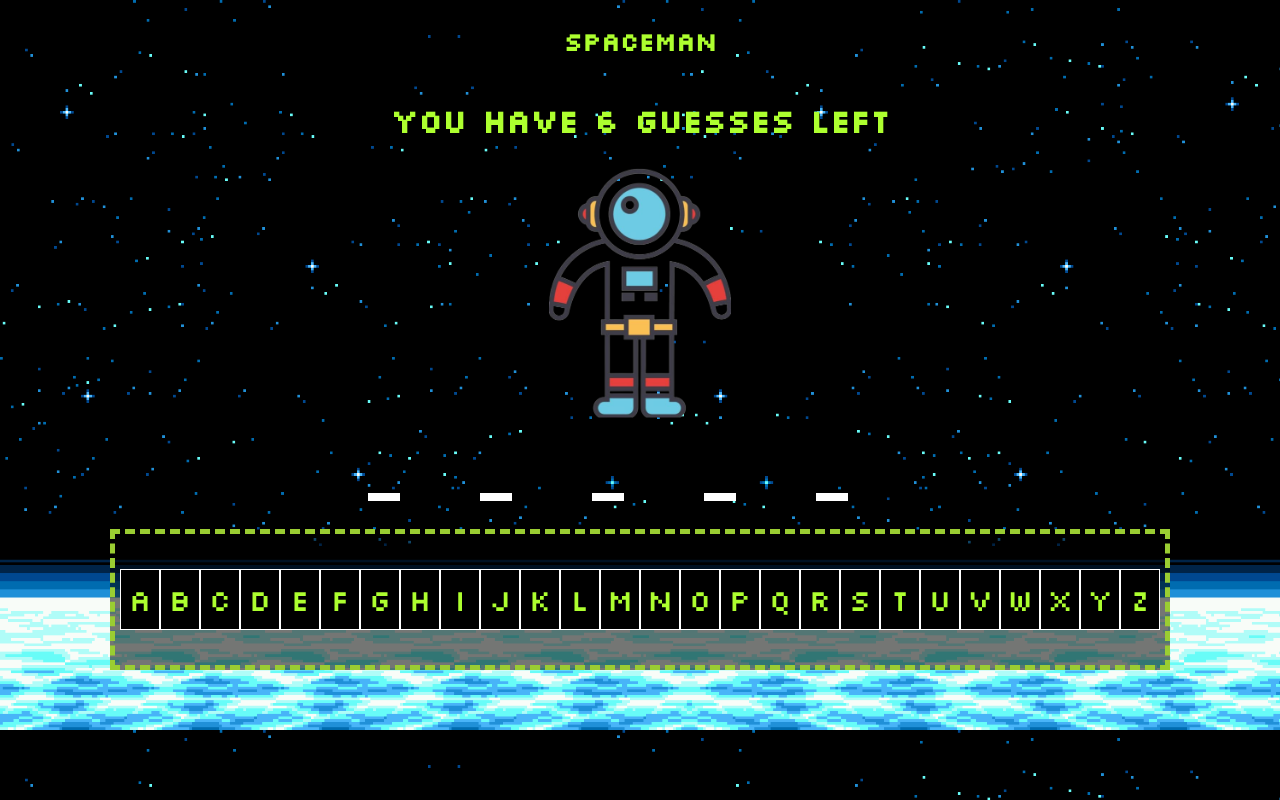
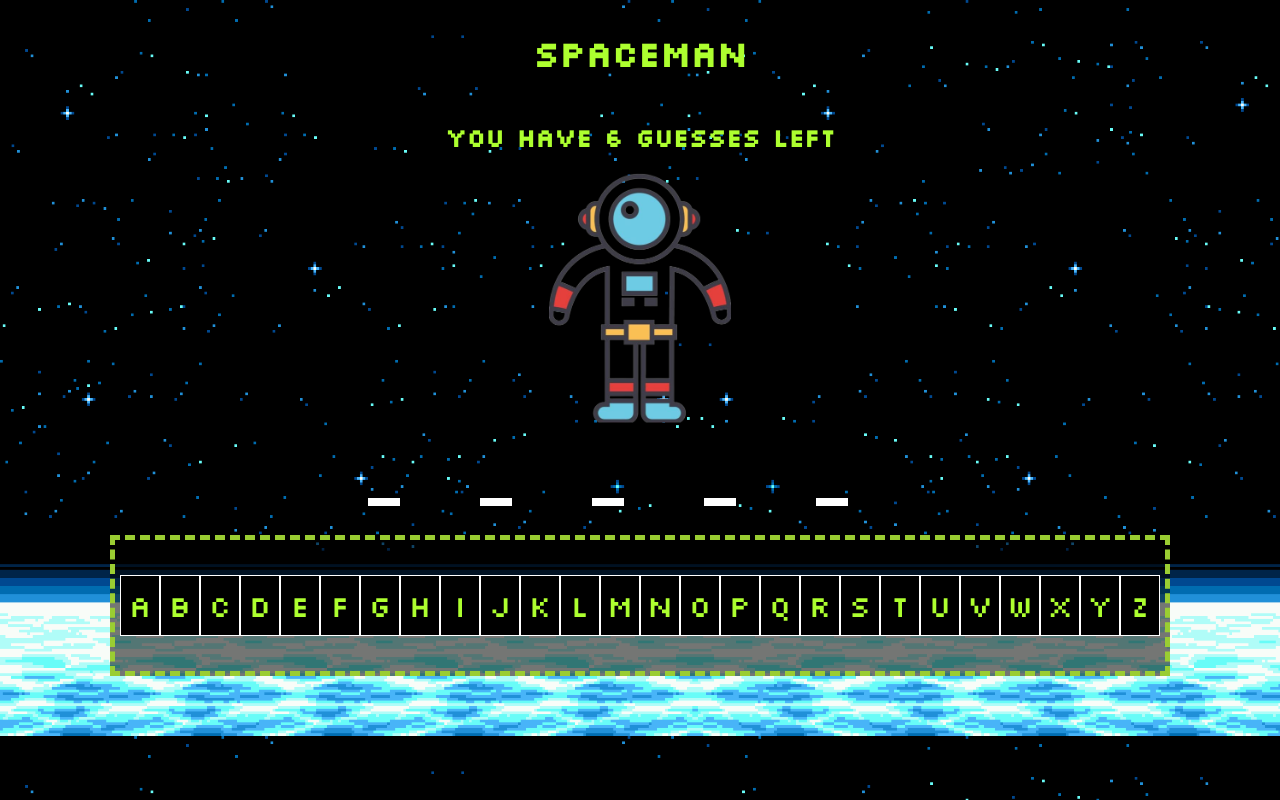
Before and after one commit to brennanp93/SpaceMan, a plain HTML site: page index.html in a window 1280 px wide. Drawn offline with Linux system fonts and the light colour scheme.

```diff
--- a/css/style.css
+++ b/css/style.css
@@ -15,11 +15,11 @@ body {
 }
 
 h1 {
-    font-size: 25px;
+    font-size: 35px;
 }
 
 #message {
-    font-size: 2em;
+    font-size: 25px;
 }
 
 main * {
```
